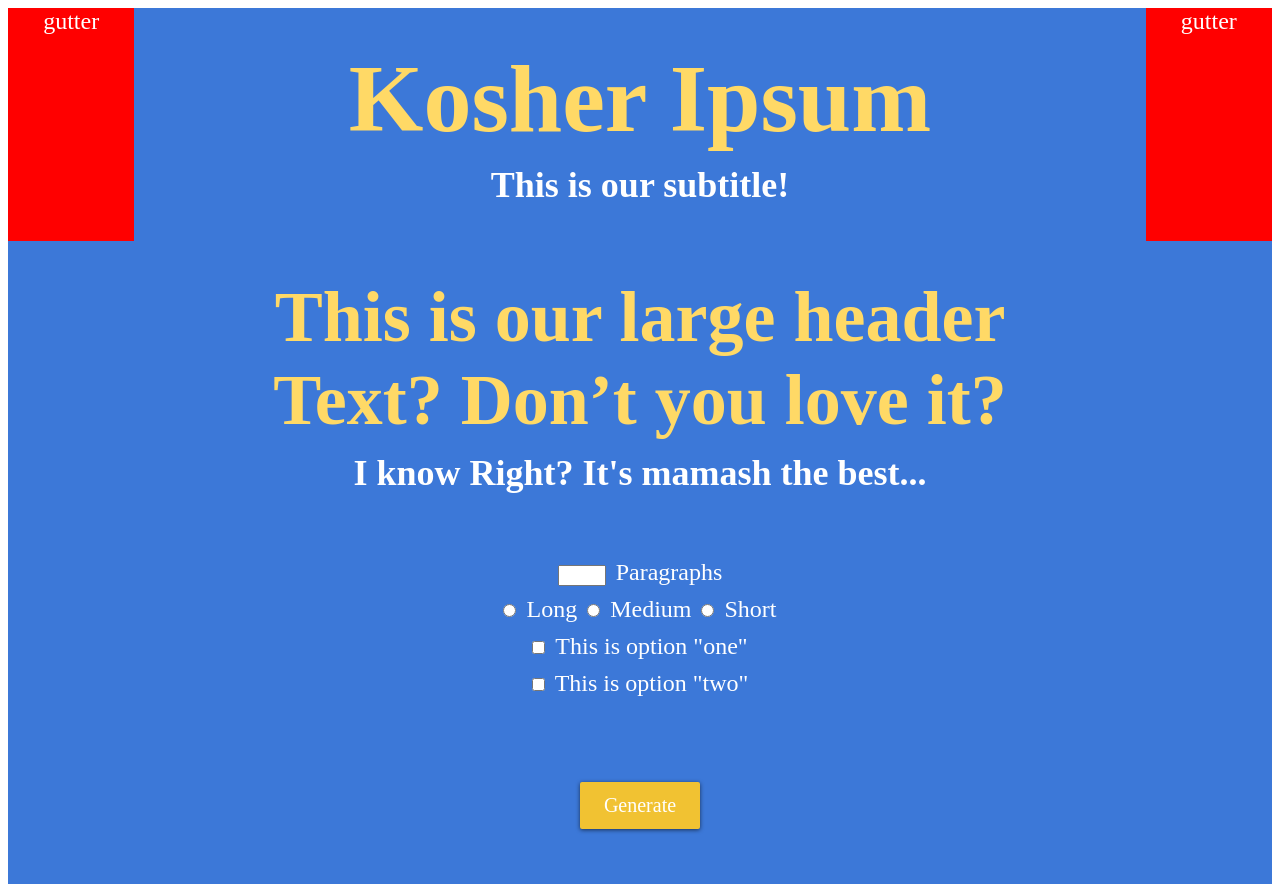
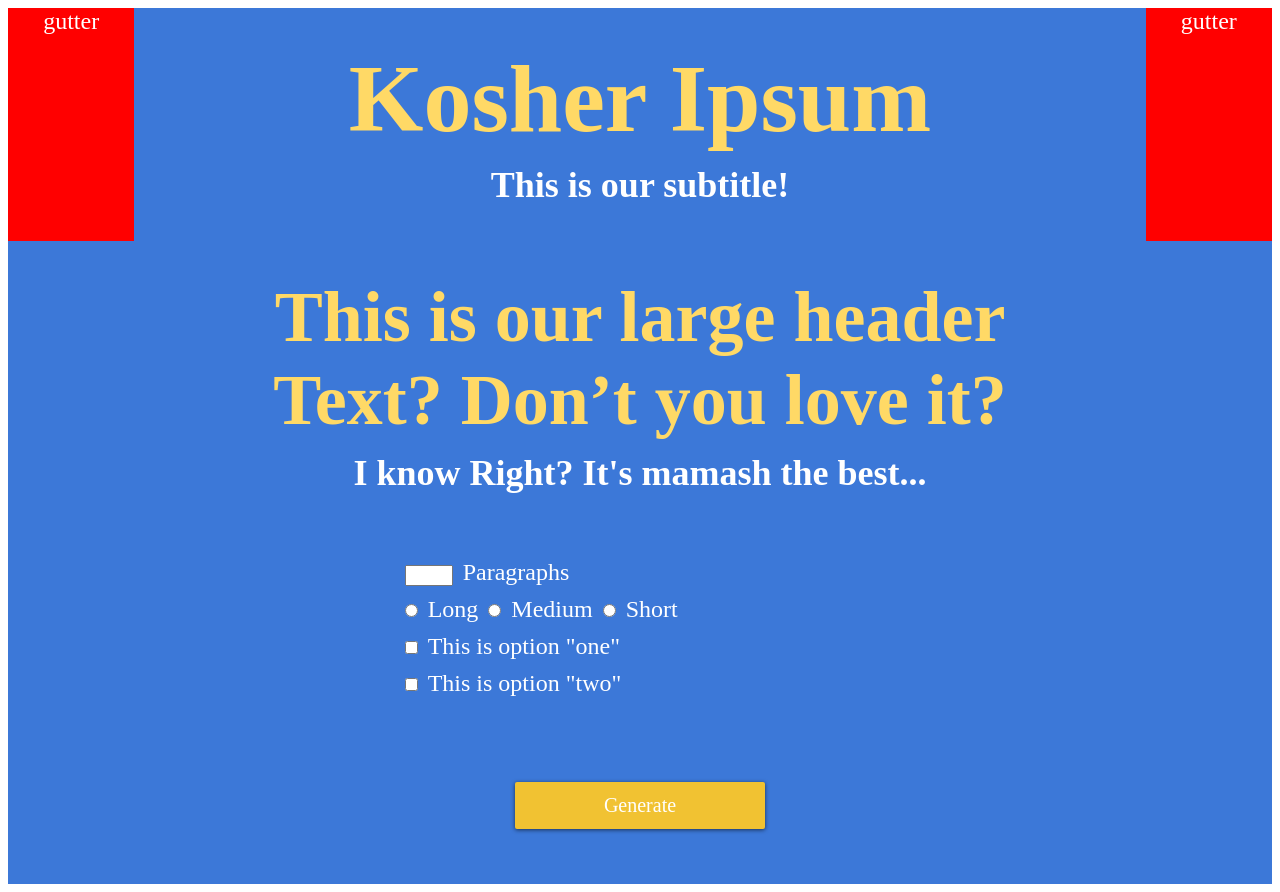
Before and after one commit to ZachariahRosenberg/KosherIpsum, a Vue app: page / in a window 1280 px wide. Built offline with nearby package versions, Linux system fonts and the light colour scheme; a web font is replaced by a local one.

Commit message:
more spacing for options area

```diff
--- a/src/views/Home.vue
+++ b/src/views/Home.vue
@@ -22,6 +22,7 @@
             </div>
 
             <div class="section">
+                <div class='options'>
                     <div class='row'>
                         <input type="number" id="quantity" name="quantity" min="1" max="5" />
                         <p>Paragraphs</p>
@@ -41,6 +42,7 @@
                     <div class='row'>
                         <input type="checkbox" id='checkTwo' />
                         <p>This is option "two"</p>
+                    </div>
                 </div>
             </div>
 
@@ -105,6 +107,11 @@
         margin: 25px;
     }
 
+    .options {
+        margin: auto;
+        width: 50%;
+    }
+
     .gutter {
         grid-area: gutter;
         background-color: red;
@@ -116,7 +123,6 @@
 
     .row {
         display: flex;
-        justify-content: center;
         align-items: baseline;
 
         > * {
@@ -135,6 +141,7 @@
         border-width: 0;
         border-radius: 2px;
         box-shadow: 0 1px 4px rgba(0, 0, 0, .6);
+        width: 250px;
 
         transition: background-color .3s;
 
```
Lines whose indentation alone changed are shown as unchanged.
